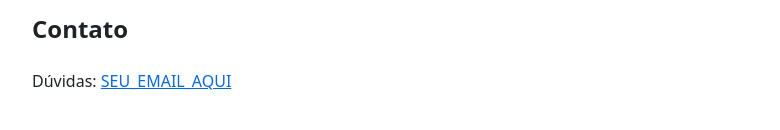
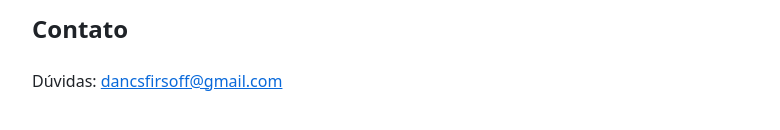
Before and after one commit to DANCSFIRSOFF/dancsfirsoff.github.io, a plain HTML site: page privacidade.html in a window 1280 px wide. Shown: the part 1259-1389 px from the top of the page, without its empty margins (248-1028 px from the left). Drawn offline with Linux system fonts and the light colour scheme.

Commit message:
Update no email em politicas de privacidade

```diff
--- a/privacidade.html
+++ b/privacidade.html
@@ -57,6 +57,6 @@
   <a href="https://myaccount.google.com/permissions">myaccount.google.com/permissions</a>.</p>
 
   <h2>Contato</h2>
-  <p>Dúvidas: <a href="mailto:SEU_EMAIL_AQUI">SEU_EMAIL_AQUI</a></p>
+  <p>Dúvidas: <a href="mailto:dancsfirsoff@gmail.com">dancsfirsoff@gmail.com</a></p>
 </body>
 </html>
```
